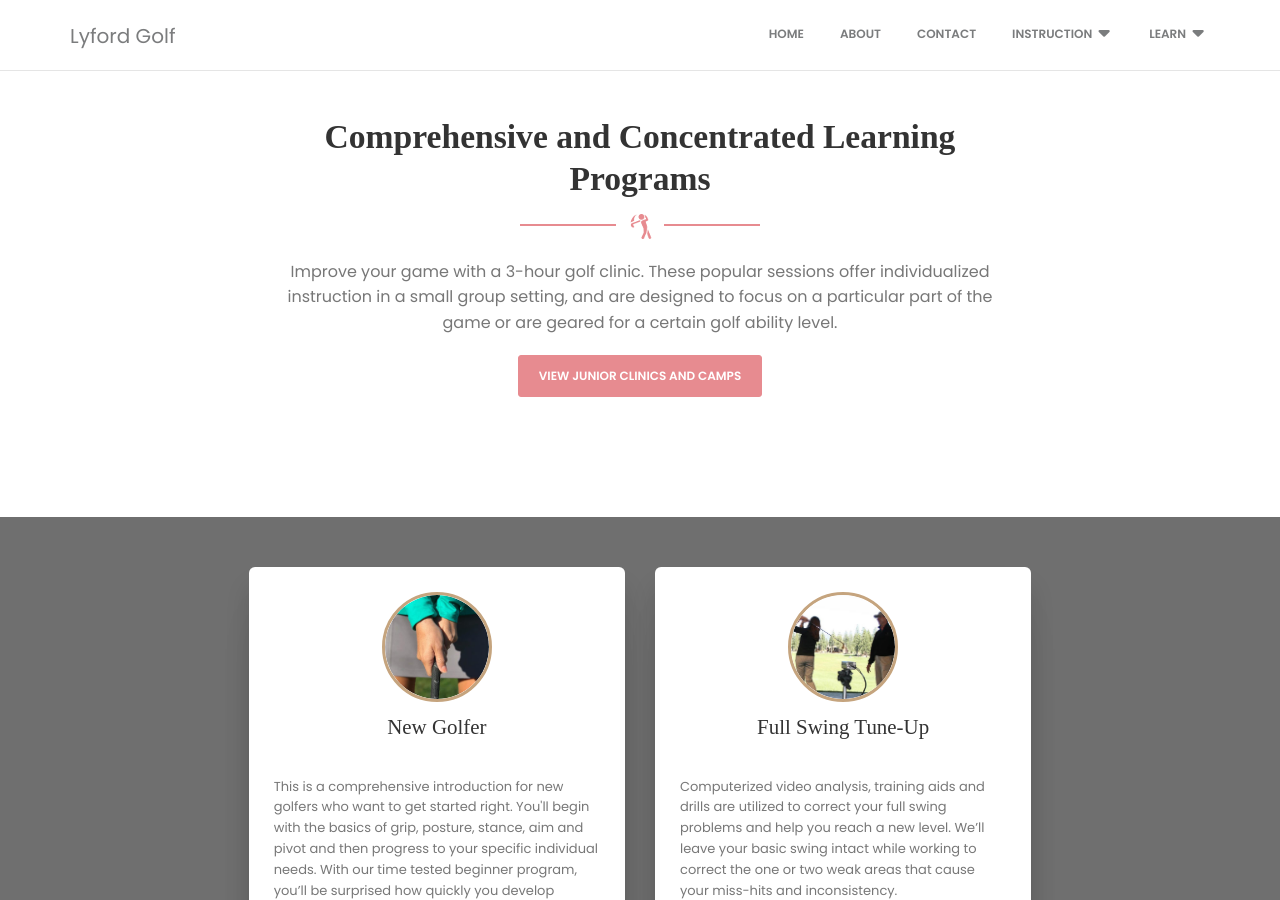
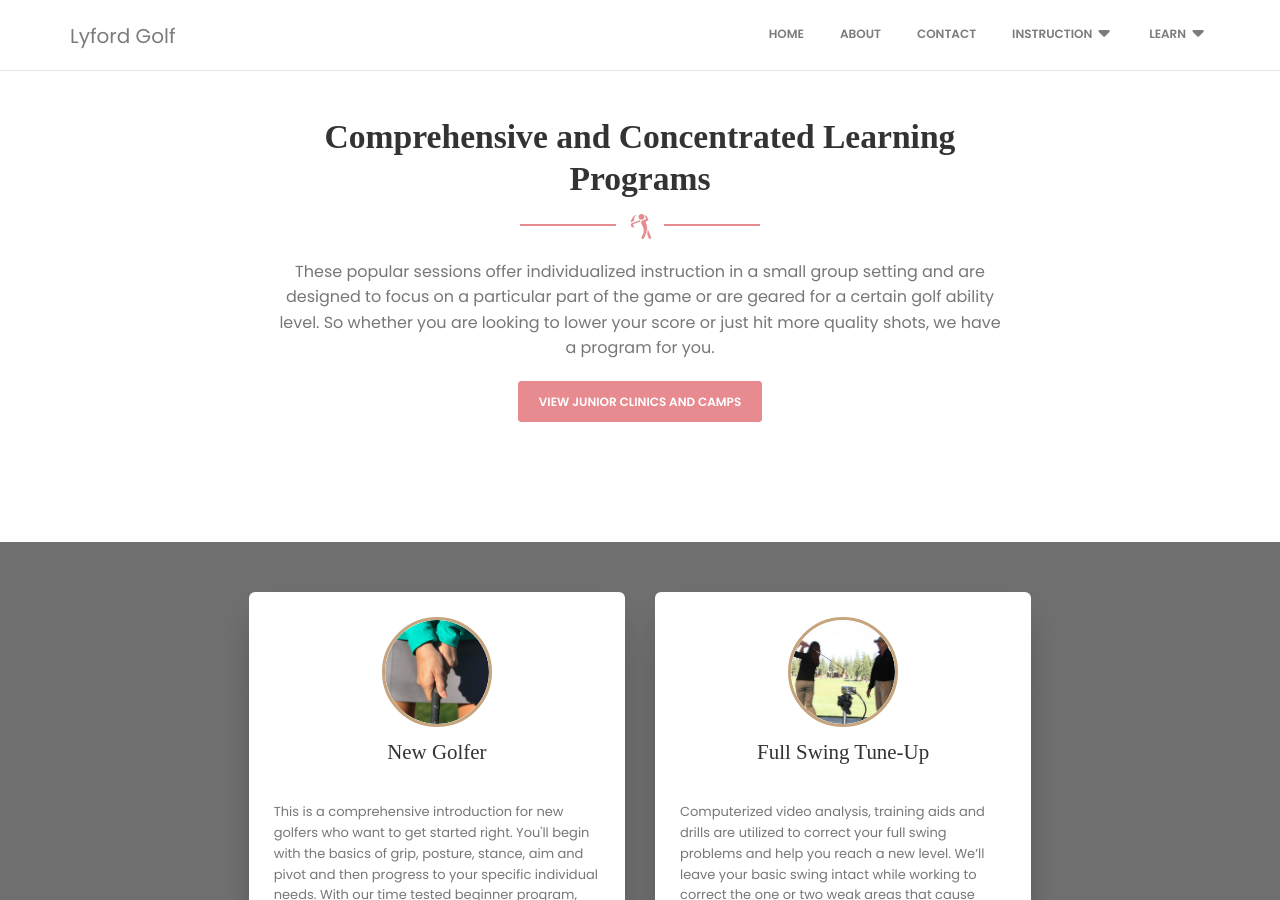
Before and after one commit to cheneymah18/lyfordgolf, a Jekyll site: the page built from clinics.html, in a window 1280 px wide and 900 px high, scrolled down 381 px. Built offline with Jekyll 4.4.1, drawn with Linux system fonts in a browser that asks for light colours; nearby versions of some CDN libraries; some web fonts are replaced.

Commit message:
Update clinics.html

```diff
--- a/clinics.html
+++ b/clinics.html
@@ -14,7 +14,7 @@ category: instruction
                 <h2>Comprehensive and Concentrated Learning Programs</h2>
                 <div class="separator separator-danger"> <img src="/assets/img/golf-red.png" alt="Golfer Icon"> </div>
                 <p class="description left">
-                    Improve your game with a 3-hour golf clinic. These popular sessions offer individualized instruction in a small group setting, and are designed to focus on a particular part of the game or are geared for a certain golf ability level.
+                    These popular sessions offer individualized instruction in a small group setting and are designed to focus on a particular part of the game or are geared for a certain golf ability level. So whether you are looking to lower your score or just hit more quality shots, we have a program for you.
                 </p>
                 <p class="description text-center">
                     <a href="/junior/" class="btn btn-danger btn-fill">View Junior Clinics and Camps</a>
```
